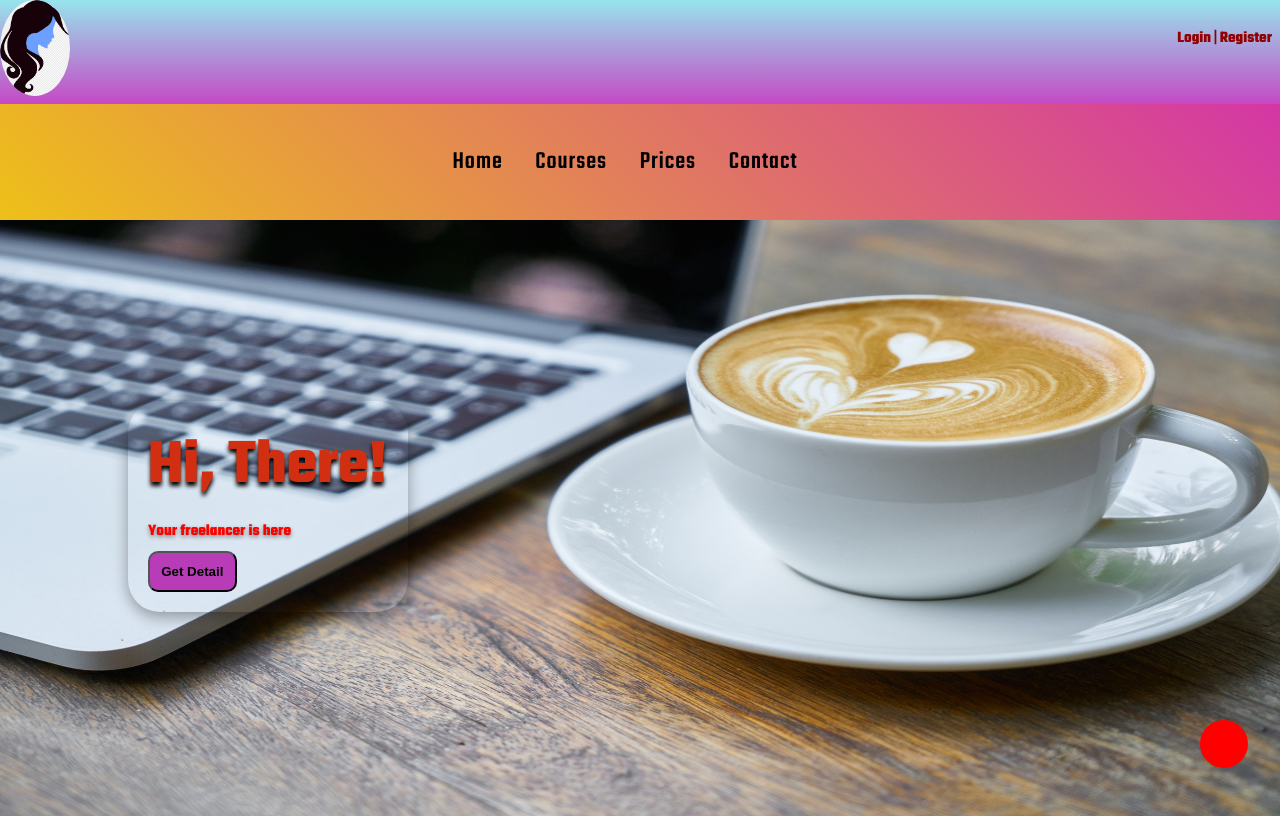
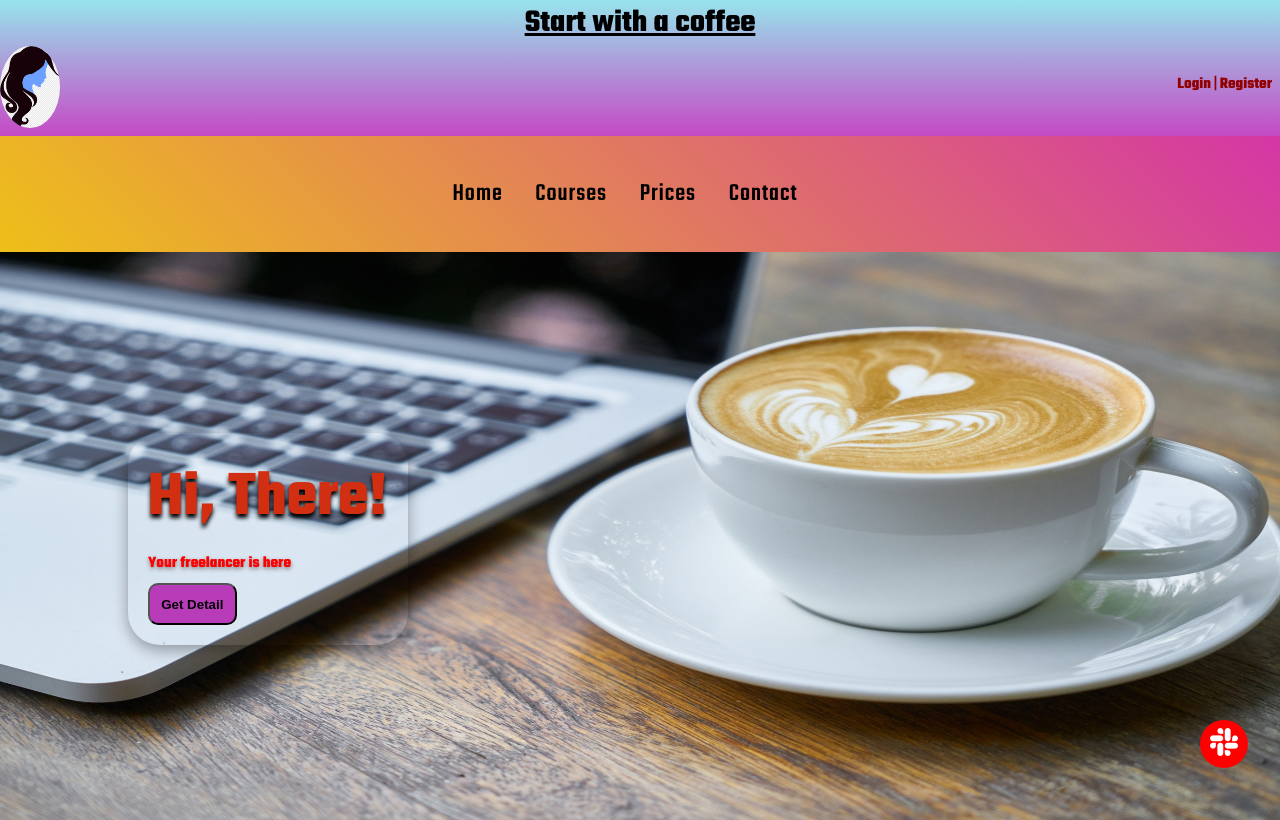
Before and after one commit to Nazgul-Racber/Netlify-Website-Page-Design, a plain HTML site: page index.html in a window 1280 px wide. Shown: the top 820 px of the page. Drawn offline with Linux system fonts and the light colour scheme.

Commit message:
slackicon

```diff
--- a/index.html
+++ b/index.html
@@ -4,6 +4,7 @@
     <meta charset="UTF-8" />
     <meta http-equiv="X-UA-Compatible" content="IE=edge" />
     <meta name="viewport" content="width=device-width, initial-scale=1.0" />
+    <link rel="stylesheet" href="https://cdnjs.cloudflare.com/ajax/libs/font-awesome/6.4.0/css/all.min.css" integrity="sha512-iecdLmaskl7CVkqkXNQ/ZH/XLlvWZOJyj7Yy7tcenmpD1ypASozpmT/E0iPtmFIB46ZmdtAc9eNBvH0H/ZpiBw==" crossorigin="anonymous" referrerpolicy="no-referrer" />
 
     <link rel="preconnect" href="https://fonts.googleapis.com" />
     <link rel="preconnect" href="https://fonts.gstatic.com" crossorigin />
@@ -18,10 +19,9 @@
   <body>
     <header>
 
-        <!-- <h1 class="h1">Start with a coffee</h1> -->
+        <h1 class="h1">Start with a coffee</h1>
 
       <a href="#"><img class="img-logo" src="./img/ff.png" alt="logo" /></a>
-
 
       <section class="sign-in">
 
--- a/style.css
+++ b/style.css
@@ -18,13 +18,15 @@ header {
   border-radius: 50%;
 
 }
-/* .h1{
+.h1{
   text-decoration: underline;
   text-align: center;
-  font-size: 30px;
- } */
+
+ }
+
 header a img {
-  width: 70px;
+  width: 60px;
+
 }
 
 header .sign-in {
@@ -133,8 +135,8 @@ main p{
   font-size: 2rem;
   width: 3rem;
   height: 3rem;
+  color: white;
   background-color: red;
-  color: white;
   text-align: center;
   border-radius: 50%;
   padding-top: 0.16rem;
```
